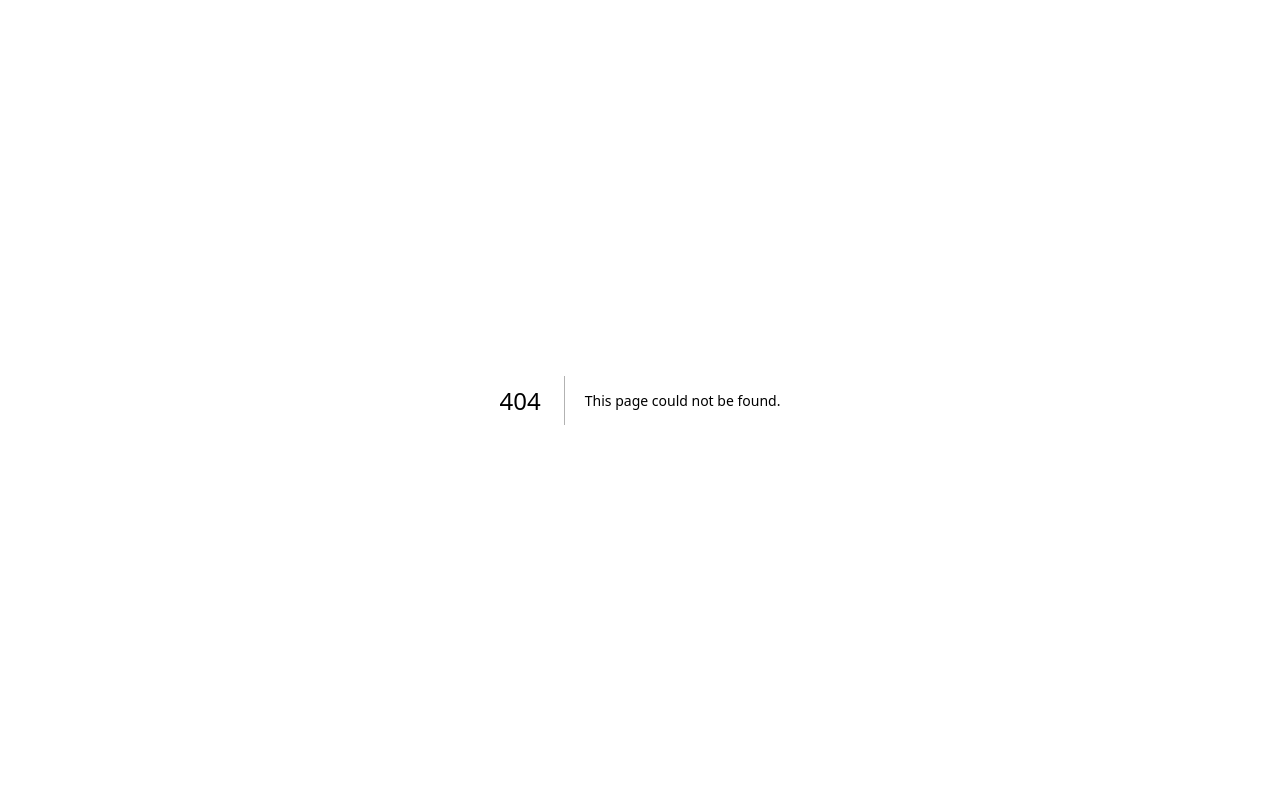
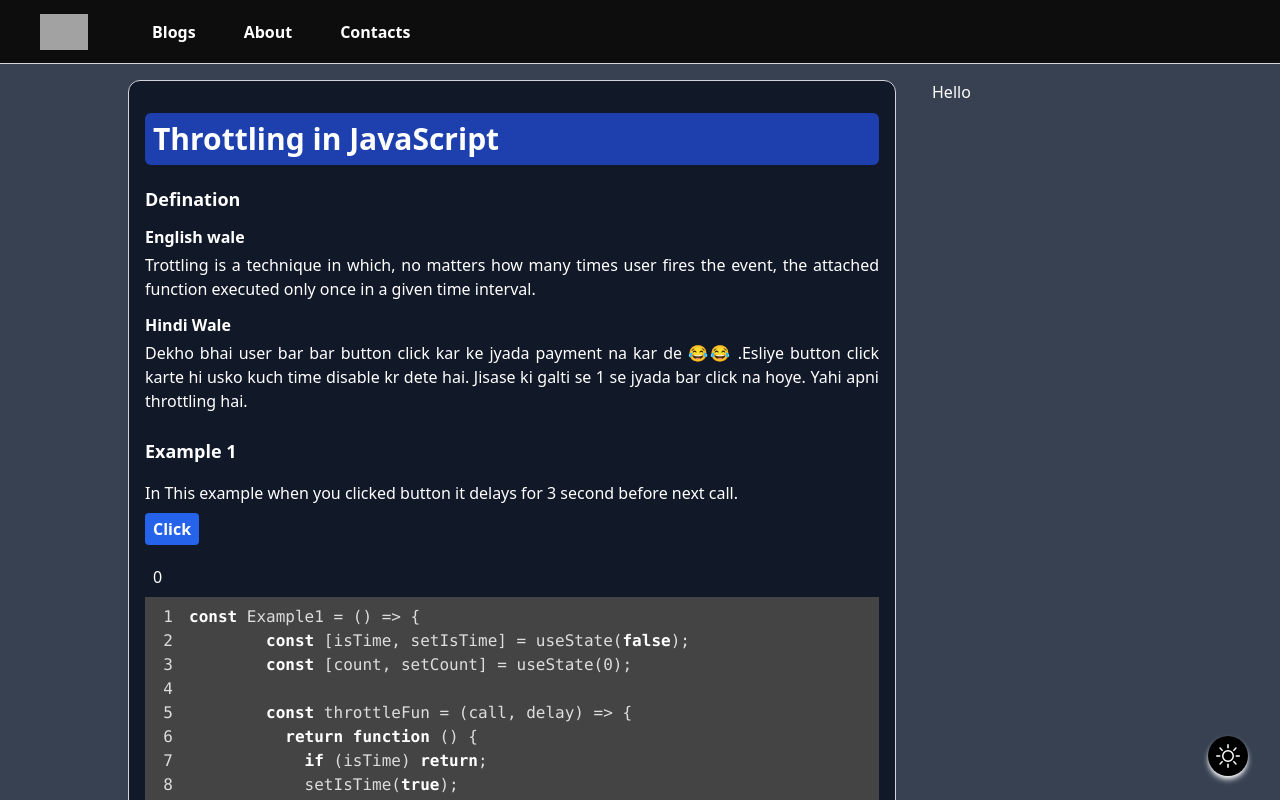
Before and after one commit to iamshiv007/NextJS-Portfolio, a Next.js app: page /posts/throttling in a window 1280 px wide. Before the commit this address had no page. Shown: the top 800 px of the page. Built offline with nearby package versions, Linux system fonts and the light colour scheme; grey boxes are pictures that could not be loaded.

Commit message:
throttling completed

```diff
--- a/components/blogData.jsx
+++ b/components/blogData.jsx
@@ -160,4 +160,11 @@ export const blogs = [
     linkName: "debouncing",
     date: "June 27, 2023",
   },
+  {
+    name: "Throttling in Javascript",
+    imageUrl:
+      "https://encrypted-tbn0.gstatic.com/images?q=tbn:ANd9GcSDXKGVPWZR3E56lLvZde0pb_uGNkq6A_UFQw&usqp=CAU",
+    linkName: "throttling",
+    date: "June 28, 2023",
+  },
 ];
--- /dev/null
+++ b/pages/posts/throttling.jsx
@@ -0,0 +1,131 @@
+import Navbar from "@/components/Navbar";
+import Theme from "@/components/Theme";
+import ThemeBtn from "@/components/ThemeBtn";
+import { BlogContext } from "@/contextApi/blogContext";
+import Head from "next/head";
+import React, { Fragment, useContext, useState } from "react";
+import { github } from "react-syntax-highlighter/dist/cjs/styles/hljs";
+import { dark } from "react-syntax-highlighter/dist/cjs/styles/hljs";
+import SyntaxHighlighter from "react-syntax-highlighter";
+
+const Throttling = () => {
+  const { dark: myDark } = useContext(BlogContext);
+
+  return (
+    <Fragment>
+      <Head>
+        <title>Throttling in JavaScript</title>
+      </Head>
+
+      <Theme>
+        <Navbar />
+        <ThemeBtn />
+
+        <div className="layoutContainer">
+          <div className="layoutBox1">
+            <h2 className="text-3xl font-bold mt-4 dark:bg-blue-800 bg-blue-400 p-2 rounded-md">
+              Throttling in JavaScript
+            </h2>
+
+            <p className="text-lg font-bold mt-5">Defination</p>
+
+            <p className="font-bold mt-3 mb-1">English wale</p>
+            <p>
+              Trottling is a technique in which, no matters how many times user
+              fires the event, the attached function executed only once in a
+              given time interval.
+            </p>
+
+            <p className="font-bold mt-3 mb-1">Hindi Wale</p>
+            <p>
+              Dekho bhai user bar bar button click kar ke jyada payment na kar
+              de 😂😂 .Esliye button click karte hi usko kuch time disable kr
+              dete hai. Jisase ki galti se 1 se jyada bar click na hoye. Yahi
+              apni throttling hai.
+            </p>
+
+            <Example1 myDark={myDark} />
+          </div>
+
+          <div className="layoutBox2">Hello</div>
+        </div>
+      </Theme>
+    </Fragment>
+  );
+};
+
+export default Throttling;
+
+const Example1 = ({ myDark }) => {
+  const codeString = `const Example1 = () => {
+        const [isTime, setIsTime] = useState(false);
+        const [count, setCount] = useState(0);
+
+        const throttleFun = (call, delay) => {
+          return function () {
+            if (isTime) return;
+            setIsTime(true);
+            call();
+
+            setTimeout(() => {
+              setIsTime(false)
+            }, delay);
+          };
+        };
+
+        const runFun = throttleFun(() => {
+            setCount(count + 1);
+        }, 3000);
+
+        return (
+          <>
+            <button style={isTime ? { background: "red" } : {background:'blue'}} onClick={runFun}>Click</button>
+            <p>{count}</p>
+          </>
+        );
+      };`;
+
+  const [isTime, setIsTime] = useState(false);
+  const [count, setCount] = useState(0);
+
+  const throttleFun = (call, delay) => {
+    return function () {
+      if (isTime) return;
+      setIsTime(true);
+      call();
+
+      setTimeout(() => {
+        setIsTime(false);
+      }, delay);
+    };
+  };
+
+  const runFun = throttleFun(() => {
+    setCount(count + 1);
+  }, 3000);
+
+  return (
+    <>
+      <h3 className="text-lg font-bold mt-6 mb-4">Example 1</h3>
+      <p className="mb-2">
+        In This example when you clicked button it delays for 3 second before
+        next call.
+      </p>
+      <button
+        className="bg-blue-600 text-white font-bold px-2 py-1 rounded mb-3"
+        onClick={runFun}
+        style={isTime ? { background: "red" } : {}}
+      >
+        Click
+      </button>
+      <p className="p-2">{count}</p>
+      <SyntaxHighlighter
+        showLineNumbers={true}
+        language="javascript"
+        style={myDark ? dark : github}
+      >
+        {codeString}
+      </SyntaxHighlighter>
+    </>
+  );
+};
--- a/styles/globals.css
+++ b/styles/globals.css
@@ -28,7 +28,7 @@ div {
   }
 
   .layoutBox1 {
-    @apply sm:w-[60%] ml-[3%] w-[94%] border-0 sm:border border-solid border-gray-300 rounded-xl p-4 sm:ml-[10%]  h-[88vh] sm:overflow-y-scroll dark:bg-gray-900 my-[2vh] transition-all duration-1000;
+    @apply sm:w-[60%] ml-[3%] w-[94%] border-0 sm:border border-solid border-gray-300 rounded-xl p-4 sm:ml-[10%]  min-h-[88vh] sm:overflow-y-scroll dark:bg-gray-900 my-[2vh] transition-all duration-1000;
   }
   .layoutBox2 {
     @apply w-[20%] p-2 mt-2 hidden sm:block transition-all duration-1000;
```
Also changed, not shown: 1 other file (tests, documents, lock files or other folders).
